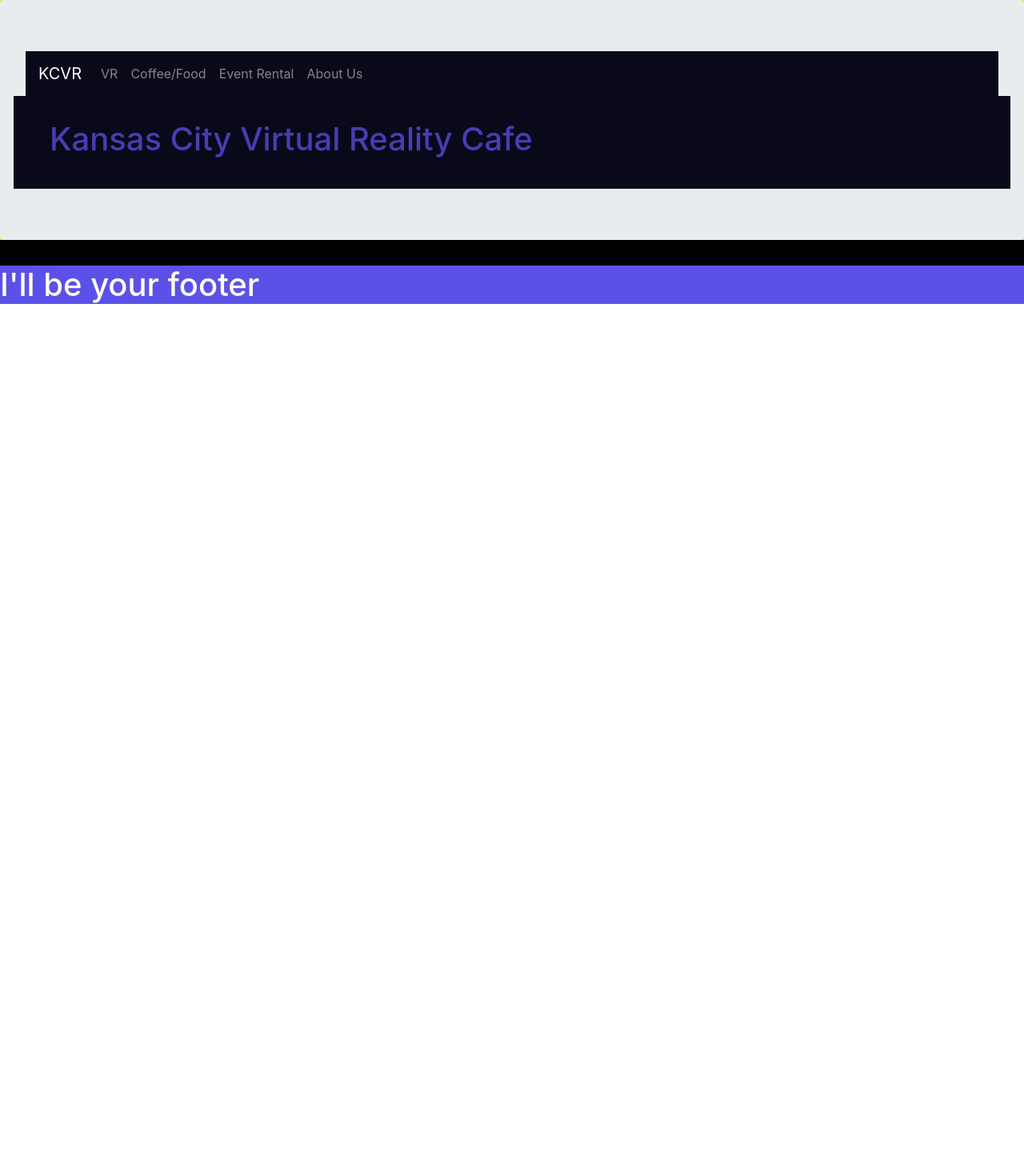
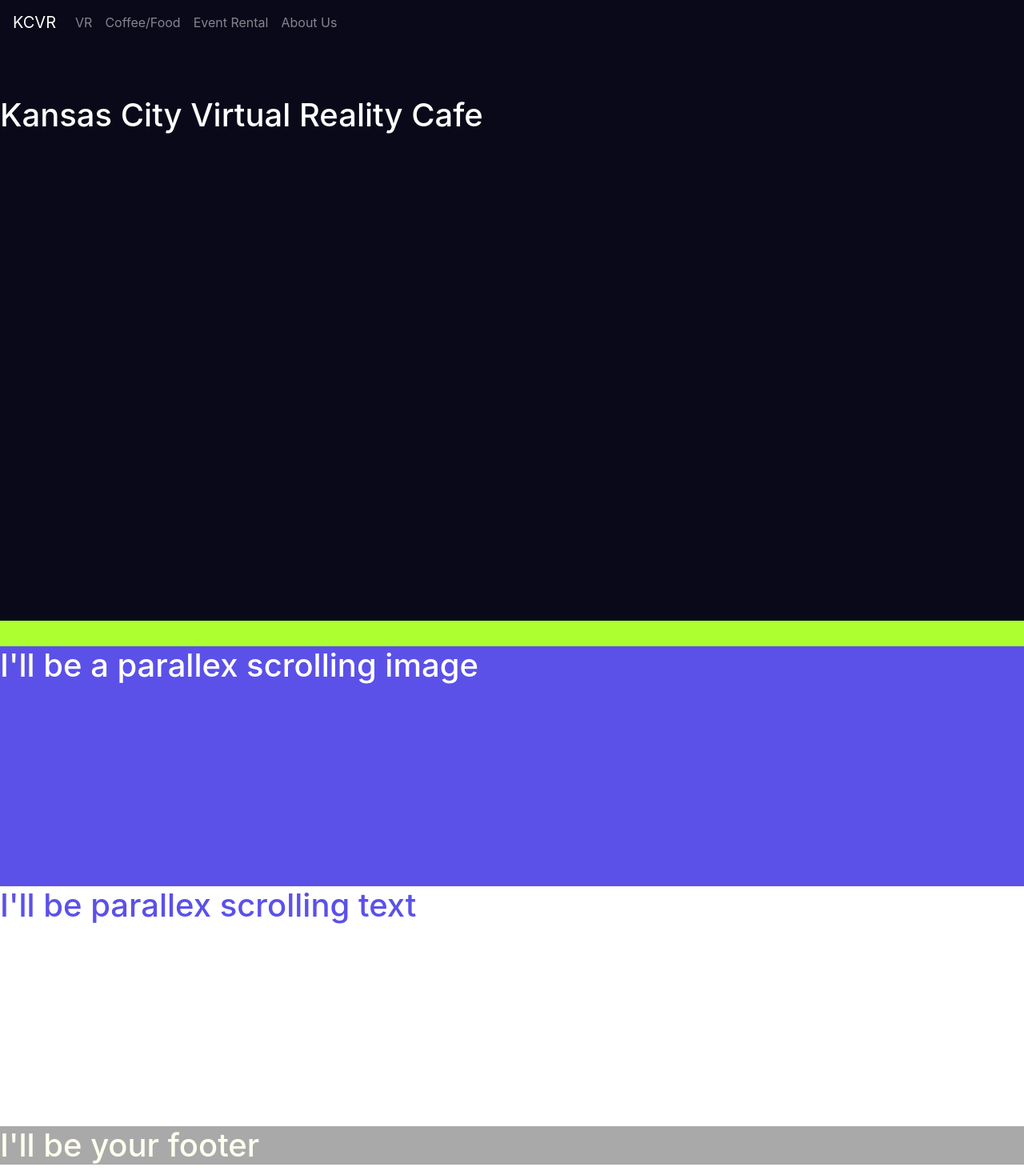
Before and after one commit to Kodachromecoder/ReactVR, a React (Create React App) app: page /home in a window 1280 px wide. Shown: the whole page at 80% size. Before the commit the page ends 800 px from the top, so only its background shows below. Built offline with nearby package versions, Linux system fonts and the light colour scheme.

Commit message:
Basic Layout of Home Page

```diff
--- a/src/App.css
+++ b/src/App.css
@@ -1,3 +1,6 @@
+body {
+  font-family: "Open Sans", sans-serif;
+}
 
 .space {
   background-color: #0a091a;
@@ -6,13 +9,21 @@
   margin: 0;
 }
 
+.jumbo {
+  background-color:#0a091a !important;
+    height: 90vh;
+    margin-bottom: 0px;
+    padding-bottom: 20%;
+}
+
+
 .Navbar {
   background-color: #0a091a;
   color: ;
 }
 
 .footerbox {
-  background-color: #5b51e8;
+  background-color: darkgray;
 }
 
 .secondheader {
@@ -26,6 +37,17 @@
 }
 
 .main {
-  background-color: #000;
+  background-color: red;
   color: ivory;
 }
+
+.photo {
+  height: 300px;
+  background-color: #5b51e8;
+}
+
+.text {
+  height: 300px;
+  background-color: white;
+  color: #5b51e8;
+}
--- a/src/components/Home.js
+++ b/src/components/Home.js
@@ -1,5 +1,6 @@
 import React, { Component } from 'react';
-
+import Photo from './photo';
+import Text from './Textscroll';
 import Mainheader from './Mainheadercomponent';
 
 
@@ -10,6 +11,8 @@ class Home extends Component {
         return (
             <div className="homepage">
                 <Mainheader />
+                <Photo />
+                <Text />
             </div>
         );
     }
--- a/src/components/Mainheadercomponent.js
+++ b/src/components/Mainheadercomponent.js
@@ -17,9 +17,6 @@ class Mainheader extends Component {
 
         return (
             <React.Fragment>
-                <Jumbotron className="container-fluid space">
-                    <div className="row">
-                        <div className="col">
                 <Navbar dark sticky="top" expand="md" className="space">
                     <NavbarBrand href="/">KCVR</NavbarBrand>
                     <Nav className="" navbar>
@@ -37,15 +34,8 @@ class Mainheader extends Component {
                         </NavItem>
                     </Nav>
                 </Navbar>
-                        </div>
-                    </div>
-
-                    <div className="row space">
-                        <div className="col">
-                            <h1>Kansas City Virtual Reality Cafe</h1>
-
-                        </div>
-                    </div>
+                <Jumbotron fluid className="jumbo">
+                        <h1 >Kansas City Virtual Reality Cafe</h1>
                 </Jumbotron>
             </React.Fragment>
         );
--- /dev/null
+++ b/src/components/Textscroll.js
@@ -0,0 +1,15 @@
+import React, { Component } from 'react';
+
+
+
+class Text extends Component {
+    render() {
+        return (
+            <div className="text">
+                <h1>I'll be parallex scrolling text</h1>
+            </div>
+        );
+    }
+}
+
+export default Text;
--- /dev/null
+++ b/src/components/photo.js
@@ -0,0 +1,15 @@
+import React, { Component } from 'react';
+
+
+
+class Photo extends Component {
+    render() {
+        return (
+            <div className="photo">
+                <h1>I'll be a parallex scrolling image</h1>
+            </div>
+        );
+    }
+}
+
+export default Photo;
```
Also changed, not shown: src/components/Secondaryheader.js (+17 -1 lines). Lines whose indentation alone changed are shown as unchanged.
